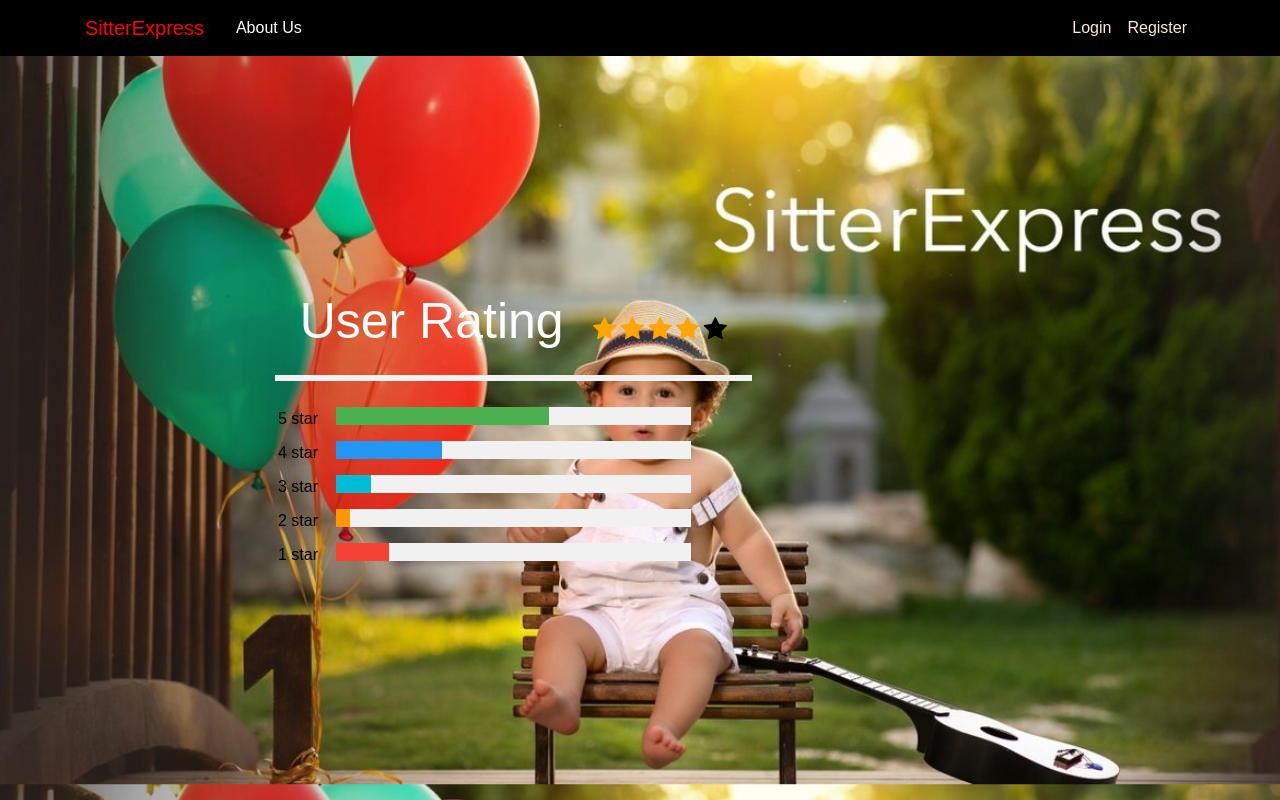
After one commit to GalTayeb/SitterExpress, a Django app: page /rating/ in a window 1280 px wide. The commit adds this page. Run offline with Django 3.2, Linux system fonts and the light colour scheme; parts of the project's set-up code (start-up, migrations or seed data) failed here and were passed over; some libraries are stand-ins or nearby versions.

Commit message:
Update rating

```diff
--- a/babySitter/models.py
+++ b/babySitter/models.py
@@ -2,14 +2,14 @@ from django.db import models
 
 
 class BabysitterOrders(models.Model):
-    date = models.DateField(blank=True, default='', null=True)
+    date = models.DateField(blank=True, null=True)
     b_name = models.CharField(default='', max_length=20)
     p_name = models.CharField(default='', max_length=20)
     phone_number = models.CharField(default='', max_length=10)
 
 
 class ParentOrders(models.Model):
-    date = models.DateField(blank=True, default='', null=True)
+    date = models.DateField(blank=True, null=True)
     p_name = models.CharField(default='', max_length=20)
     b_name = models.CharField(default='', max_length=20)
     phone_number = models.CharField(default='', max_length=10)
--- a/babySitter/templates/babySitter/base.html
+++ b/babySitter/templates/babySitter/base.html
@@ -7,7 +7,8 @@
     <meta name="viewport" content="width=device-width, initial-scale=1, shrink-to-fit=no">
 
     <!-- Bootstrap CSS -->
-    <link rel="stylesheet" href="https://maxcdn.bootstrapcdn.com/bootstrap/4.0.0/css/bootstrap.min.css" integrity="sha384-Gn5384xqQ1aoWXA+058RXPxPg6fy4IWvTNh0E263XmFcJlSAwiGgFAW/dAiS6JXm" crossorigin="anonymous">
+    <link rel="stylesheet" href="https://maxcdn.bootstrapcdn.com/bootstrap/4.0.0/css/bootstrap.min.css"
+          integrity="sha384-Gn5384xqQ1aoWXA+058RXPxPg6fy4IWvTNh0E263XmFcJlSAwiGgFAW/dAiS6JXm" crossorigin="anonymous">
     <link rel="stylesheet" type="text/css" href="{% static 'babySitter/main.css' %}">
     <link rel="icon" href="{% static 'img/favicon.ico' %}">
 
@@ -18,7 +19,8 @@
     <nav class="navbar navbar-expand-md navbar-dark bg-steel fixed-top">
         <div class="container">
             <a class="navbar-brand mr-4" style="color: Red">SitterExpress</a>
-          <button class="navbar-toggler" type="button" data-toggle="collapse" data-target="#navbarToggle" aria-controls="navbarToggle" aria-expanded="false" aria-label="Toggle navigation">
+            <button class="navbar-toggler" type="button" data-toggle="collapse" data-target="#navbarToggle"
+                    aria-controls="navbarToggle" aria-expanded="false" aria-label="Toggle navigation">
                 <span class="navbar-toggler-icon"></span>
             </button>
             <div class="collapse navbar-collapse" id="navbarToggle">
@@ -29,6 +31,7 @@
                             <a class="nav-item nav-link" href="{% url 'babySitter-about' %}">About Us</a>
                         {% elif user.is_babysitter %}
                             <a class="nav-item nav-link" href="{% url 'babySitter-about' %}">About Us</a>
+                            <a class="nav-item nav-link" href="{% url 'babySitter-rating' %}">Rating</a>
                         {% endif %}
                     {% endif %}
                     {% if not user.is_authenticated %}
@@ -38,7 +41,8 @@
                 <!-- Navbar Right Side -->
                 <div class="navbar-nav">
                     {% if user.is_authenticated %}
-                <a class="nav-item nav-link" style="color: Red" class="account-heading">Hello, {{ user.first_name }} {{ user.last_name }}</a>
+                        <a class="nav-item nav-link" id="test" style="color: Red"
+                        class="account-heading">Hello, {{ user.first_name }} {{ user.last_name }}</a>
                         <a class="nav-item nav-link" href="{% url 'profile' %}">Profile</a>
                         {% if user.is_babysitter %}
                             <a class="nav-item nav-link" href="{% url 'babySitter-b_orders' %}">My Orders</a>
@@ -55,7 +59,7 @@
         </div>
     </nav>
 </header>
-    <main role="main" class="container" >
+<main role="main" class="container">
     <div class="row">
         <div class="col-md-8">
             {% if messages %}
@@ -72,8 +76,14 @@
 
 <!-- Optional JavaScript -->
 <!-- jQuery first, then Popper.js, then Bootstrap JS -->
-    <script src="https://code.jquery.com/jquery-3.2.1.slim.min.js" integrity="sha384-KJ3o2DKtIkvYIK3UENzmM7KCkRr/rE9/Qpg6aAZGJwFDMVNA/GpGFF93hXpG5KkN" crossorigin="anonymous"></script>
-    <script src="https://cdnjs.cloudflare.com/ajax/libs/popper.js/1.12.9/umd/popper.min.js" integrity="sha384-ApNbgh9B+Y1QKtv3Rn7W3mgPxhU9K/ScQsAP7hUibX39j7fakFPskvXusvfa0b4Q" crossorigin="anonymous"></script>
-    <script src="https://maxcdn.bootstrapcdn.com/bootstrap/4.0.0/js/bootstrap.min.js" integrity="sha384-JZR6Spejh4U02d8jOt6vLEHfe/JQGiRRSQQxSfFWpi1MquVdAyjUar5+76PVCmYl" crossorigin="anonymous"></script>
+<script src="https://code.jquery.com/jquery-3.2.1.slim.min.js"
+        integrity="sha384-KJ3o2DKtIkvYIK3UENzmM7KCkRr/rE9/Qpg6aAZGJwFDMVNA/GpGFF93hXpG5KkN"
+        crossorigin="anonymous"></script>
+<script src="https://cdnjs.cloudflare.com/ajax/libs/popper.js/1.12.9/umd/popper.min.js"
+        integrity="sha384-ApNbgh9B+Y1QKtv3Rn7W3mgPxhU9K/ScQsAP7hUibX39j7fakFPskvXusvfa0b4Q"
+        crossorigin="anonymous"></script>
+<script src="https://maxcdn.bootstrapcdn.com/bootstrap/4.0.0/js/bootstrap.min.js"
+        integrity="sha384-JZR6Spejh4U02d8jOt6vLEHfe/JQGiRRSQQxSfFWpi1MquVdAyjUar5+76PVCmYl"
+        crossorigin="anonymous"></script>
 </body>
 </html>
--- /dev/null
+++ b/babySitter/templates/babySitter/rating.html
@@ -0,0 +1,168 @@
+{% extends "babySitter/base.html" %}
+{% block content %}
+    <div class = "main">
+
+    <head>
+    <style>
+        body {
+            background-image: url('/media/Logo.jpg');
+            margin-left: 750px;
+            background-size: 1400px;
+        }
+        </style>
+        <style>
+        h3 {text-align: center; color: Red; font-size: 250%;}
+        p {text-align: center;}
+        div {text-align: center;}
+        </style>
+<meta name="viewport" content="width=device-width, initial-scale=1">
+<!-- Font Awesome Icon Library -->
+<link rel="stylesheet" href="https://cdnjs.cloudflare.com/ajax/libs/font-awesome/4.7.0/css/font-awesome.min.css">
+<style>
+* {
+  box-sizing: border-box;
+}
+
+body {
+  font-family: Arial;
+  margin: 0 auto; /* Center website */
+  max-width: 800px; /* Max width */
+  padding: 20px;
+}
+
+.heading {
+  font-size: 50px;
+  margin-right: 25px;
+color: white;
+}
+
+.fa {
+  font-size: 25px;
+}
+
+.checked {
+  color: orange;
+}
+
+/* Three column layout */
+.side {
+  float: left;
+  width: 15%;
+  margin-top:10px;
+}
+
+.middle {
+  margin-top:10px;
+  float: left;
+  width: 70%;
+}
+
+/* Place text to the right */
+.right {
+  text-align: right;
+}
+
+/* Clear floats after the columns */
+.row:after {
+  content: "";
+  display: table;
+  clear: both;
+}
+
+/* The bar container */
+.bar-container {
+  width: 100%;
+  background-color: #f1f1f1;
+  text-align: center;
+  color: white;
+}
+
+/* Individual bars */
+.bar-5 {width: 60%; height: 18px; background-color: #4CAF50;}
+.bar-4 {width: 30%; height: 18px; background-color: #2196F3;}
+.bar-3 {width: 10%; height: 18px; background-color: #00bcd4;}
+.bar-2 {width: 4%; height: 18px; background-color: #ff9800;}
+.bar-1 {width: 15%; height: 18px; background-color: #f44336;}
+
+/* Responsive layout - make the columns stack on top of each other instead of next to each other */
+@media (max-width: 400px) {
+  .side, .middle {
+    width: 100%;
+  }
+  .right {
+    display: none;
+  }
+}
+</style>
+</head>
+<body>
+<br/><br/><br/><br/><br/><br/><br/><br/><br/><br/><br/>
+<span class="heading">User Rating</span>
+<span class="fa fa-star checked"></span>
+<span class="fa fa-star checked"></span>
+<span class="fa fa-star checked"></span>
+<span class="fa fa-star checked"></span>
+<span class="fa fa-star"></span>
+<p></p>
+<hr style="border:3px solid #f1f1f1">
+
+<div class="row">
+  <div class="side">
+    <div>5 star</div>
+  </div>
+  <div class="middle">
+    <div class="bar-container">
+      <div class="bar-5"></div>
+    </div>
+  </div>
+  <div class="side right">
+    <div></div>
+  </div>
+  <div class="side">
+    <div>4 star</div>
+  </div>
+  <div class="middle">
+    <div class="bar-container">
+      <div class="bar-4"></div>
+    </div>
+  </div>
+  <div class="side right">
+    <div></div>
+  </div>
+  <div class="side">
+    <div>3 star</div>
+  </div>
+  <div class="middle">
+    <div class="bar-container">
+      <div class="bar-3"></div>
+    </div>
+  </div>
+  <div class="side right">
+    <div></div>
+  </div>
+  <div class="side">
+    <div>2 star</div>
+  </div>
+  <div class="middle">
+    <div class="bar-container">
+      <div class="bar-2"></div>
+    </div>
+  </div>
+  <div class="side right">
+    <div></div>
+  </div>
+  <div class="side">
+    <div>1 star</div>
+  </div>
+  <div class="middle">
+    <div class="bar-container">
+      <div class="bar-1"></div>
+    </div>
+  </div>
+  <div class="side right">
+    <div></div>
+  </div>
+</div>
+</body>
+    </div>
+{% endblock content %}
--- a/babySitter/urls.py
+++ b/babySitter/urls.py
@@ -10,4 +10,5 @@ urlpatterns = [
     path('b_orders/', views.b_orders, name='babySitter-b_orders'),
     path('p_orders/', views.p_orders, name='babySitter-p_orders'),
     path('thanks/', views.thanks, name='babySitter-thanks'),
+    path('rating/', views.rating, name='babySitter-rating'),
 ]
--- a/babySitter/views.py
+++ b/babySitter/views.py
@@ -21,12 +21,13 @@ def home(request):
             return redirect('babySitter-b_orders')
         elif request.user.is_parent:
             if request.method == 'POST':
+                parentLat = request.POST.get('lat')
+                parentLng = request.POST.get('lng')
                 price = request.POST.get('price') #salary_per_hour
                 kids = request.POST.get('kids') #max_kids
                 rating = request.POST.get('rating') #rating
-                distance = request.POST.get('distance')  # distance
                 results = ModelBabysitter.objects.filter(salary_per_hour__lte=int(price)).filter(max_kids__gte=int(kids))\
-                    .filter(rating__gte=float(rating))
+                     .filter(rating__gte=float(rating))#.filter(lat__gte=int(parentLat - 2), lng__gte=int(parentLng - 2)).filter(lat__lte=int(parentLat + 2), lng__lte=int(parentLng + 2))
                 return render(request, 'babySitter/details.html', {"data": results})
             return render(request, 'babySitter/home.html')
 
@@ -37,7 +38,7 @@ def details(request):
             sitterName = request.POST.get('test')
             sitter = ModelUser.objects.filter(username=sitterName).first()
             babysitter = ModelBabysitter.objects.filter(user=sitter.id).first()
-
+            request.session['sitter'] = sitter.id
             b_orders = BabysitterOrders()
             parentName = request.user.username
             parent = ModelUser.objects.filter(username=parentName).first()
@@ -55,7 +56,7 @@ def details(request):
             b_orders.b_name = sitter.username
             b_orders.phone_number = fullparent.phone_number
             b_orders.save()
-            return render(request, 'babySitter/thanks.html')
+            return render(request, f'babySitter/thanks.html')
 
     users = ModelBabysitter.objects.all()
     return render(request, 'babySitter/details.html', {"data": users})
@@ -73,5 +74,17 @@ def p_orders(request):
     return render(request, 'babySitter/p_orders.html', {"data": p_orders})
 
 
+
+def rating(request):
+    return render(request, 'babySitter/rating.html')
+
+
 def thanks(request):
-    return render(request, 'babySitter/thanks.html')
+
+    if request.method == 'POST':
+        sitter_id = request.session['sitter']
+        sitter = ModelUser.objects.filter(id=sitter_id).first()
+        babysitter = ModelBabysitter.objects.filter(user=sitter.id).first()
+        babysitter.rating = request.POST.get('rating')
+        babysitter.save()
+        return render(request, 'babySitter/about.html')
--- a/django_project/urls.py
+++ b/django_project/urls.py
@@ -29,7 +29,7 @@ urlpatterns = [
     path('logout/', auth_views.LogoutView.as_view(template_name='users/logout.html'), name='logout'),
     path('', include('babySitter.urls')),
     path('b_save_location/', user_views.b_save_location, name='b_save_location'),
-    path('p_save_location/', user_views.p_save_location, name='p_save_location'),
+    # path('p_location/', user_views.p_location, name='p_location'),
 ]
 
 
--- a/users/templates/users/login.html
+++ b/users/templates/users/login.html
@@ -18,7 +18,7 @@
                 {{ form|crispy }}
             </fieldset>
             <div class="form-group">
-                <button class="btn btn-outline-dark" type="submit">Login</button>
+                <button class="btn btn-outline-dark" type="submit" >Login</button>
             </div>
         </form>
         <div class="border-top pt-3">
```
Also changed, not shown: babySitter/templates/babySitter/home.html (+3 -7 lines), babySitter/templates/babySitter/thanks.html (+23 -4 lines), users/views.py (+12 -8 lines). Lines whose indentation alone changed are shown as unchanged.
